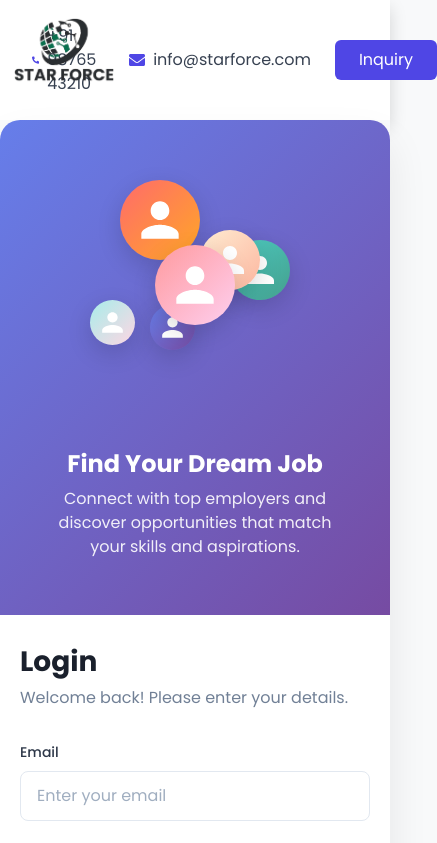
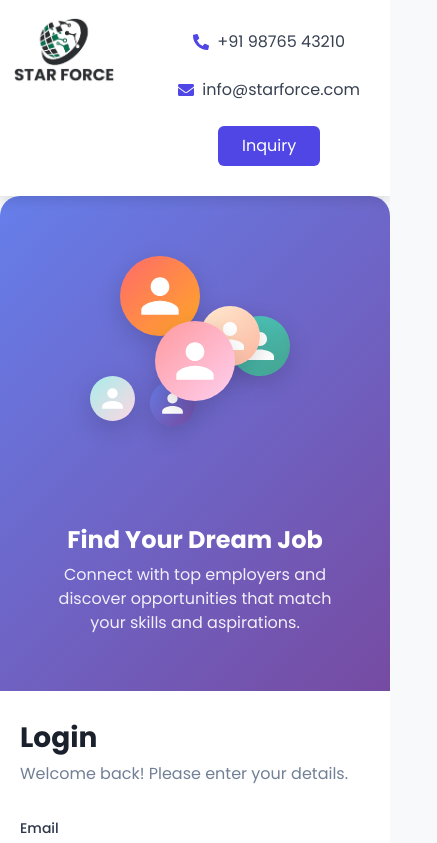
Before and after one commit to KrishnpalJadam/StarForce, a React (Vite) app: page / in a window 390 px wide. Shown: the top 843 px of the page, 437 px wide, since content can reach past the window. Built offline with nearby package versions, Linux system fonts and the light colour scheme.

Commit message:
header add

```diff
--- a/src/Components/Auth/HeaderNew.jsx
+++ b/src/Components/Auth/HeaderNew.jsx
@@ -10,7 +10,9 @@ const HeaderNew = () => {
   return (
     <>
       {/* Header */}
-      <header className="w-full bg-white shadow px-8 py-6 flex justify-between items-center">
+
+
+      <header className="w-full bg-white px-8 py-6 flex justify-between items-center newone" >
         {/* Left: Logo */}
         <div className="flex items-center gap-3">
           <img
@@ -23,7 +25,7 @@ const HeaderNew = () => {
         </div>
 
         {/* Right: Contact & Inquiry */}
-        <div className="flex items-center gap-6 text-gray-700">
+        <div className="flex items-center gap-6 text-gray-700 newone2">
           <div className="flex items-center gap-2">
             <FaPhoneAlt className="text-indigo-600" />
             <span>+91 98765 43210</span>
--- a/src/Layout/Header.jsx
+++ b/src/Layout/Header.jsx
@@ -57,7 +57,7 @@ const Header = ({ onToggleSidebar }) => {
           onClick={onToggleSidebar}
           aria-label="Toggle sidebar"
         >
-          <i className="fas fa-bars text-white"></i>
+          <i className="fas fa-bars text-dark"></i>
         </button>
 
         {/* Welcome message - hidden on mobile, visible on tablet and up */}
--- a/src/Layout/Sidebar.jsx
+++ b/src/Layout/Sidebar.jsx
@@ -106,7 +106,7 @@ const Sidebar = ({ isMobile, onLinkClick }) => {
             <div className="d-flex justify-content-between align-items-center py-2">
                 <button
                     type="button"
-                    className="btn btn-outline-light ms-auto d-lg-none"
+                    className="btn btn-outline-light ms-auto d-lg-none text-black"
                     onClick={handleCloseSidebar}
                     style={{ padding: '4px 10px', borderRadius: '6px' }}
                 >
@@ -130,7 +130,7 @@ const Sidebar = ({ isMobile, onLinkClick }) => {
                         height="40"
                     />
                     <div className="small">
-                          {email && (
+                        {email && (
                             <div className=" fw-bold">{email}</div>
                         )}
                         {role && (
--- a/src/index.css
+++ b/src/index.css
@@ -68,3 +68,18 @@ body,
 .custom-toggle-checkbox:checked + .custom-toggle-label::before {
   transform: translateX(24px);
 }
+
+
+
+.newone {
+  background: #fff;
+  box-shadow: 0 4px 12px rgba(0, 0, 0, 0.12);
+  padding: 30px 30px;
+  position: relative;
+  z-index: 10;
+}
+@media (max-width: 767px) {
+  .newone2{
+   flex-direction: column;
+  }
+}
```
